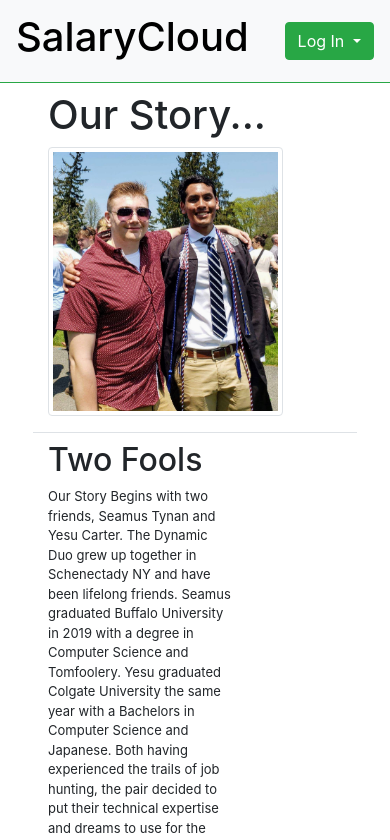
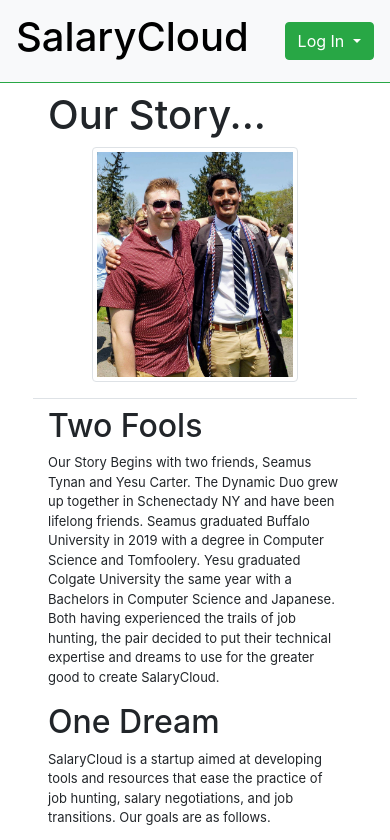
Before and after one commit to stynan27/SalaryCloud, a React (Create React App) app in the folder salary-cloud/: page /About in a window 390 px wide. Shown: the top 840 px of the page. Built offline with nearby package versions, Linux system fonts and the light colour scheme.

Commit message:
Edited BreakPoints for About Page

```diff
--- a/salary-cloud/src/components/about/About.js
+++ b/salary-cloud/src/components/about/About.js
@@ -7,11 +7,13 @@
   return (
     <div className="container-fluid mt-2 mb-2 pl-5 pr-5 h-auto">
       <div className="row">
-        <div className="col pb-3 border-bottom-xs border-right-sm">
+        <div className="col pb-3 border-bottom-md border-right-md">
           <h1 className="h1"> Our Story... </h1>
-          <Image src={"/theBoys.jpg"} alt="theBoys" fluid thumbnail/>
+          <div className="text-center">
+            <Image className="w-90" src={"/theBoys.jpg"} alt="theBoys" fluid thumbnail/>
+          </div>
         </div>
-        <div className="col-8 pt-2 text-left">
+        <div className="col-md-8 pt-2 text-left">
           <h2 className="h2"> Two Fools </h2>
           <p>
             Our Story Begins with two friends, Seamus Tynan and Yesu Carter.
--- a/salary-cloud/src/components/about/about.css
+++ b/salary-cloud/src/components/about/about.css
@@ -2,8 +2,14 @@
   font-size: small;
 }
 img {
-  width: 80%;
+  width: 70%;
   height: auto;
+}
+
+@media only screen and (min-width: 768px) {
+  img {
+    width: 90%;
+  }
 }
 
 .list {
@@ -17,9 +23,22 @@
   }
 }
 
+@media only screen and (max-width: 768px) {
+  .border-bottom-md {
+    border-bottom: 1px solid #dee2e6 !important;
+  }
+}
+
+
 /* screen >= 576 */
-@media only screen and (min-width: 576px){
+@media only screen and (min-width: 576px) {
   .border-right-sm {
     border-right: 1px solid #dee2e6 !important;
   }
 }
+
+@media only screen and (min-width: 768px) {
+  .border-right-md {
+    border-right: 1px solid #dee2e6 !important;
+  }
+}
```
